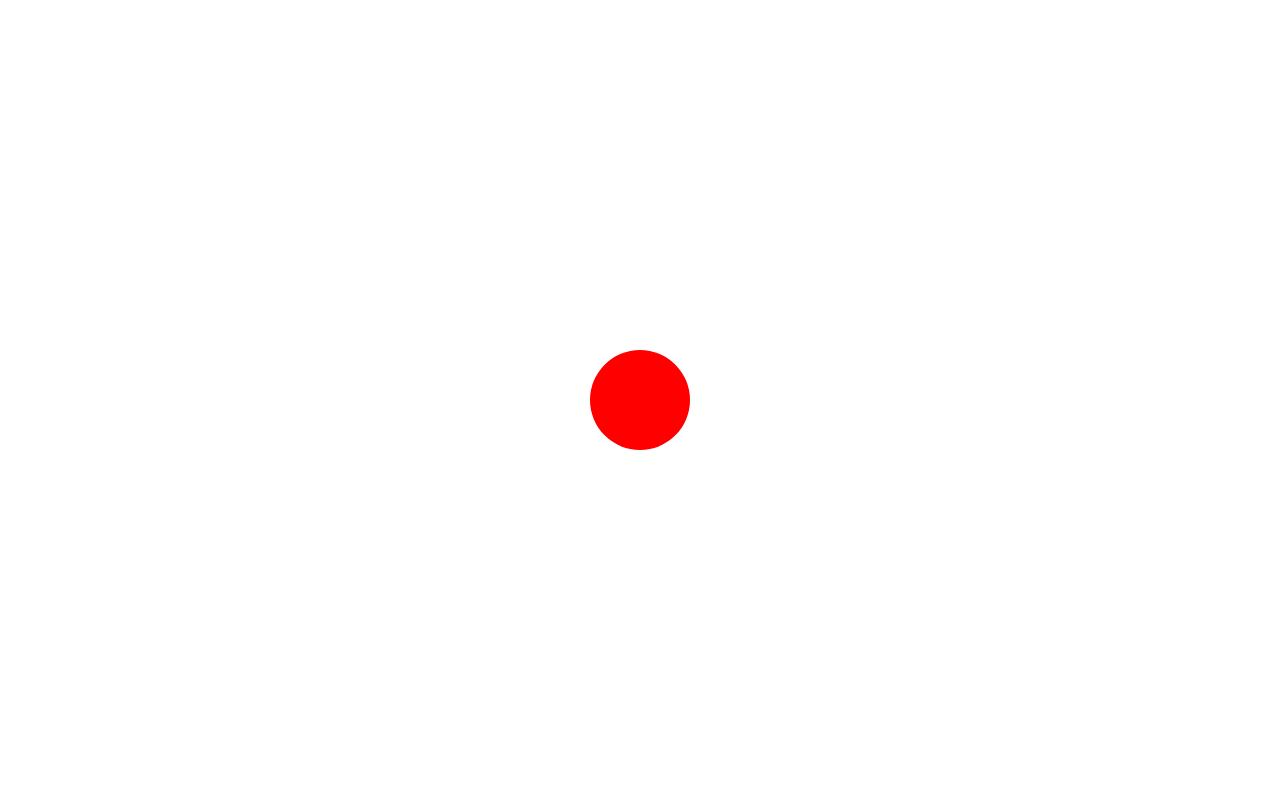
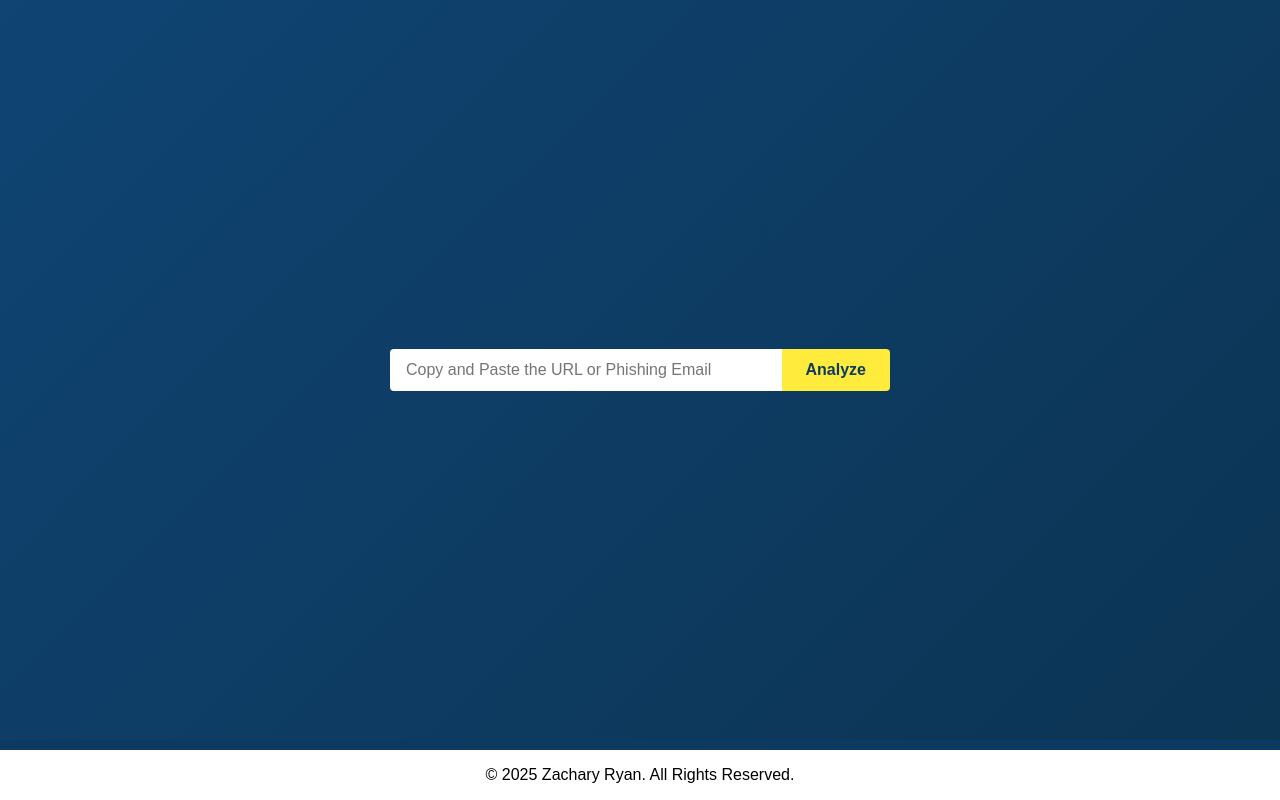
Before and after one commit to Zachary200114/Analyzer, a plain HTML site: page index.html in a window 1280 px wide. Drawn offline with Linux system fonts and the light colour scheme.

Commit message:
added back in website for adjusting

```diff
--- a/index.html
+++ b/index.html
@@ -2,22 +2,95 @@
 <html lang="en">
   <head>
     <meta charset="UTF-8" />
-    <meta name="viewport" content="width=device-width, initial-scale=1.0" />
-    <title>Ball</title>
+    <title>Dark Blue Template</title>
     <style>
-      .ball {
-        width: 100px;
-        height: 100px;
-        background-color: red;
-        border-radius: 50%;
-        position: absolute;
-        top: 50%;
-        left: 50%;
-        transform: translate(-50%, -50%);
+      /* Global Reset */
+      * {
+        margin: 0;
+        padding: 0;
+        box-sizing: border-box;
+        font-family: Arial, sans-serif;
+      }
+
+      body {
+        color: black;
+        background: #0d3a61;
+        margin: 0;
+        padding: 0;
+        /* Reserve space for the fixed footer */
+        padding-bottom: 60px;
+      }
+
+      /* Full-page hero/background */
+      .hero {
+        /* Subtract footer height from viewport height */
+        min-height: calc(100vh - 60px);
+        display: flex;
+        justify-content: center;
+        align-items: center;
+        background: linear-gradient(135deg, #0f4473 0%, #0c3453 100%);
+      }
+
+      /* Search/Analyze Form */
+      .analyze-form {
+        display: flex;
+        flex-direction: row;
+        max-width: 500px;
+        width: 100%;
+      }
+
+      .analyze-form input {
+        flex: 1;
+        padding: 0.75rem 1rem;
+        border: none;
+        border-radius: 4px 0 0 4px;
+        font-size: 1rem;
+        outline: none;
+      }
+
+      .analyze-form button {
+        padding: 0.75rem 1.5rem;
+        border: none;
+        background: #ffeb3b;
+        color: #0d3a61;
+        font-size: 1rem;
+        font-weight: bold;
+        border-radius: 0 4px 4px 0;
+        cursor: pointer;
+        transition: background 0.3s ease;
+      }
+
+      .analyze-form button:hover {
+        background: #fdd835;
+      }
+
+      /* Fixed Footer with full rectangle background */
+      footer {
+        position: fixed;
+        bottom: 0;
+        left: 0;
+        width: 100%;
+        background: white; /* Nearly black dark blue background */
+        text-align: center;
+        padding: 1rem;
       }
     </style>
   </head>
   <body>
-    <div class="ball"></div>
+    <!-- Full-screen hero section with only the form -->
+    <section class="hero">
+      <form class="analyze-form">
+        <input
+          type="text"
+          placeholder="Copy and Paste the URL or Phishing Email"
+        />
+        <button type="submit">Analyze</button>
+      </form>
+    </section>
+
+    <!-- Fixed Footer -->
+    <footer>
+      <p>&copy; 2025 Zachary Ryan. All Rights Reserved.</p>
+    </footer>
   </body>
 </html>
```
